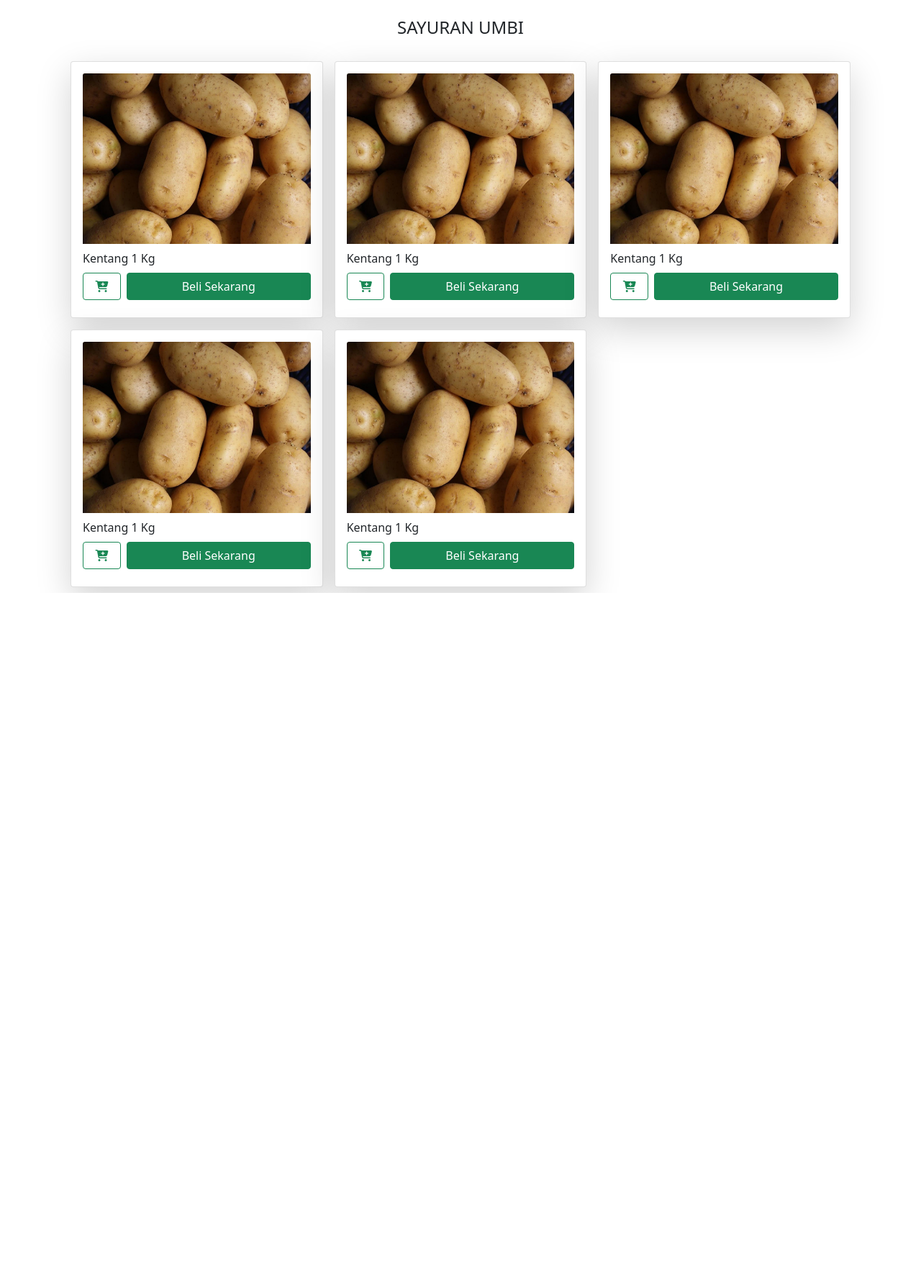
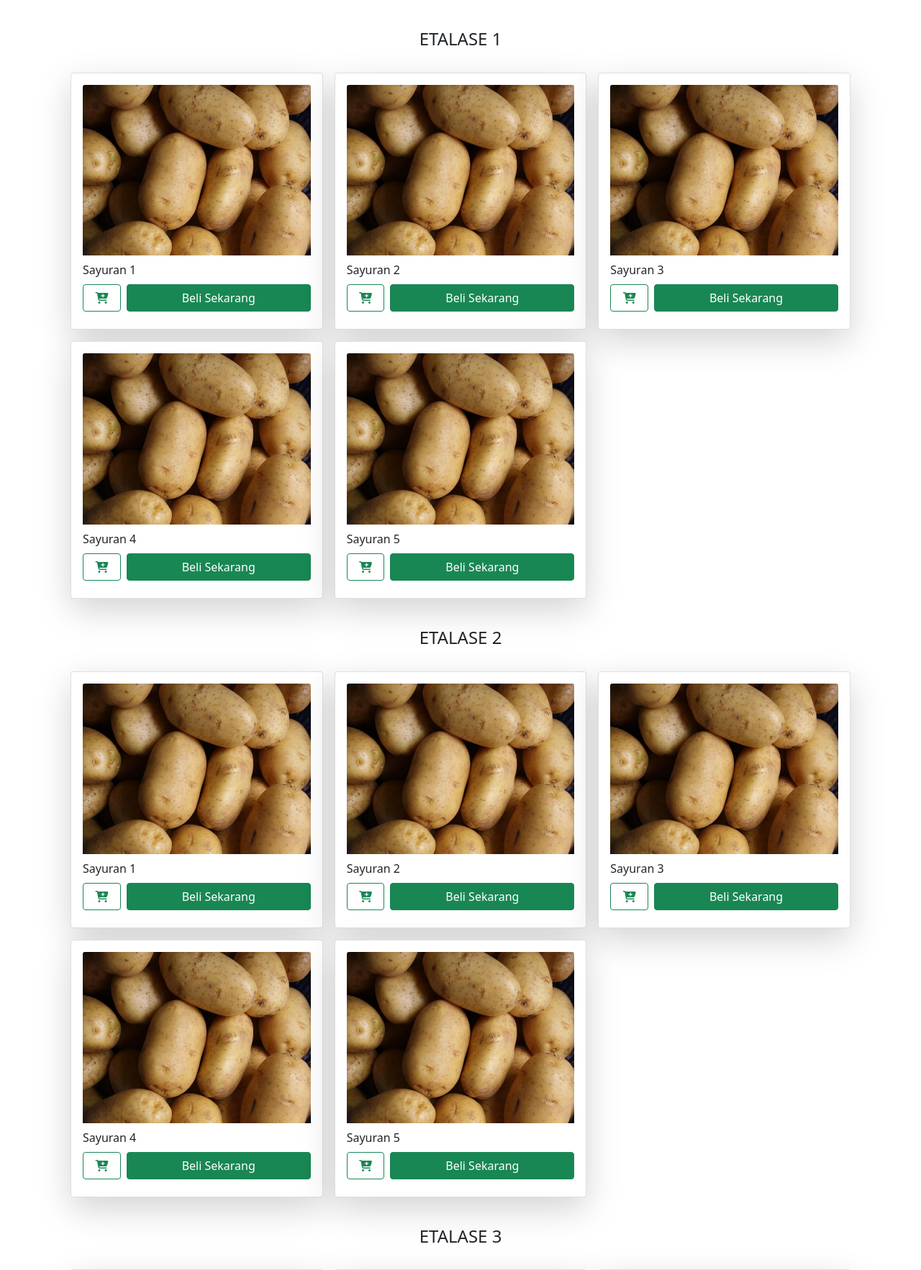
Before and after one commit to zaynox555/APSI-Website-Penjualan-Sayur-Online, a CodeIgniter 4 app: the page made by app/Views/home.php in a window 1280 px wide. Shown: the part 72-1837 px from the top of the page at 72% size. Before the commit the page ends 896 px from the top, so only its background shows below. Run offline with PHP 8.4 and a stand-in for CodeIgniter, Linux system fonts and the light colour scheme; the template is opened without the code that fills it, so the values that code supplies are empty; some libraries are stand-ins or nearby versions.

Commit message:
fix delete button and update home view

```diff
--- a/app/Views/home.php
+++ b/app/Views/home.php
@@ -4,16 +4,17 @@
 <div class="container">
 
   <!-- bootstrap card -->
-  <div class="row row-cols-2 row-cols-md-3 m-2 g-3">
-
-    <div class="w-100 my-3 text-center h4">SAYURAN UMBI</div>
+  <?php for ($j = 0; $j < 3; $j++) : ?>
+    <div class="storefront-group">
+      <div class="row row-cols-2 row-cols-md-3 m-2 mt-4 g-3">
+        <div class="w-100 my-3 text-center h4"><?= 'ETALASE ' . ($j + 1) ?></div>
 
         <?php for ($i = 0; $i < 5; $i++) : ?>
           <div class="col">
             <div class="card h-100 shadow-lg">
               <div class="card-body row row-cols-2 g-0 mb-2">
                 <img src="/assets/img/sayuran/kentang.jpg" class="card-img-top mb-2">
-            <p class="card-title text-truncate col-8 mb-2">Kentang 1 Kg</p>
+                <p class="card-title text-truncate col-8 mb-2"><?= 'Sayuran ' . ($i + 1) ?></p>
                 <h5 class="card-text col-4 mb-2"><?= number_to_currency(24000, 'IDR', 'id_ID') ?></h5>
                 <button class="btn btn-outline-success col-2 me-2">
                   <i class="fa fa-cart-plus" aria-hidden="true"></i>
@@ -23,8 +24,9 @@
             </div>
           </div>
         <?php endfor; ?>
-
       </div>
+    </div>
+  <?php endfor; ?>
 
 </div>
 <?= $this->endSection() ?>
--- a/app/Views/navbar.php
+++ b/app/Views/navbar.php
@@ -67,7 +67,7 @@
                   <label class="form-check-label" for="selectAll">Pilih Semua</label>
                 </div>
                 <div class="col text-end">
-                  <button type="button" class="btn btn-outline-danger" onclick="$('.item-check-group input:checkbox').each(function(index, element){this.checked ? $(this).parent('card').remove() : false});">
+                  <button type="button" class="btn btn-outline-danger" onclick="$('.item-check-group input:checkbox').each(function(index, element){this.checked ? $(this).parents('.card').remove() : false});">
                     <i class="fa fa-trash" aria-hidden="true"></i> Hapus
                   </button>
                 </div>
@@ -110,19 +110,19 @@
 
                   <!-- Address -->
                   <div class="card-body">
-                    <div class="form-group">
-                      <label for="address">Alamat Pengiriman</label>
-                      <textarea class="form-control" rows="3"></textarea>
+                    <div class="mb-3">
+                      <label for="address" class="form-labels">Alamat Pengiriman</label>
+                      <textarea class="form-control" rows="3" name="address" id="address"></textarea>
                     </div>
 
-                    <div class="form-group">
-                      <label for="phone">Nomor Telepon</label>
-                      <input type="text" class="form-control" placeholder="081234567890">
+                    <div class="mb-3">
+                      <label for="phone" class="form-labels">Nomor Telepon</label>
+                      <input type="text" class="form-control" name="phone" id="phone" placeholder="081234567890">
                     </div>
 
-                    <div class="form-group">
-                      <label for="note">Catatan</label>
-                      <textarea class="form-control" rows="2"></textarea>
+                    <div class="mb-3">
+                      <label for="note" class="form-labels">Catatan</label>
+                      <textarea class="form-control" name="note" id="note" rows="2"></textarea>
                     </div>
                   </div>
 
```
Lines whose indentation alone changed are shown as unchanged.
